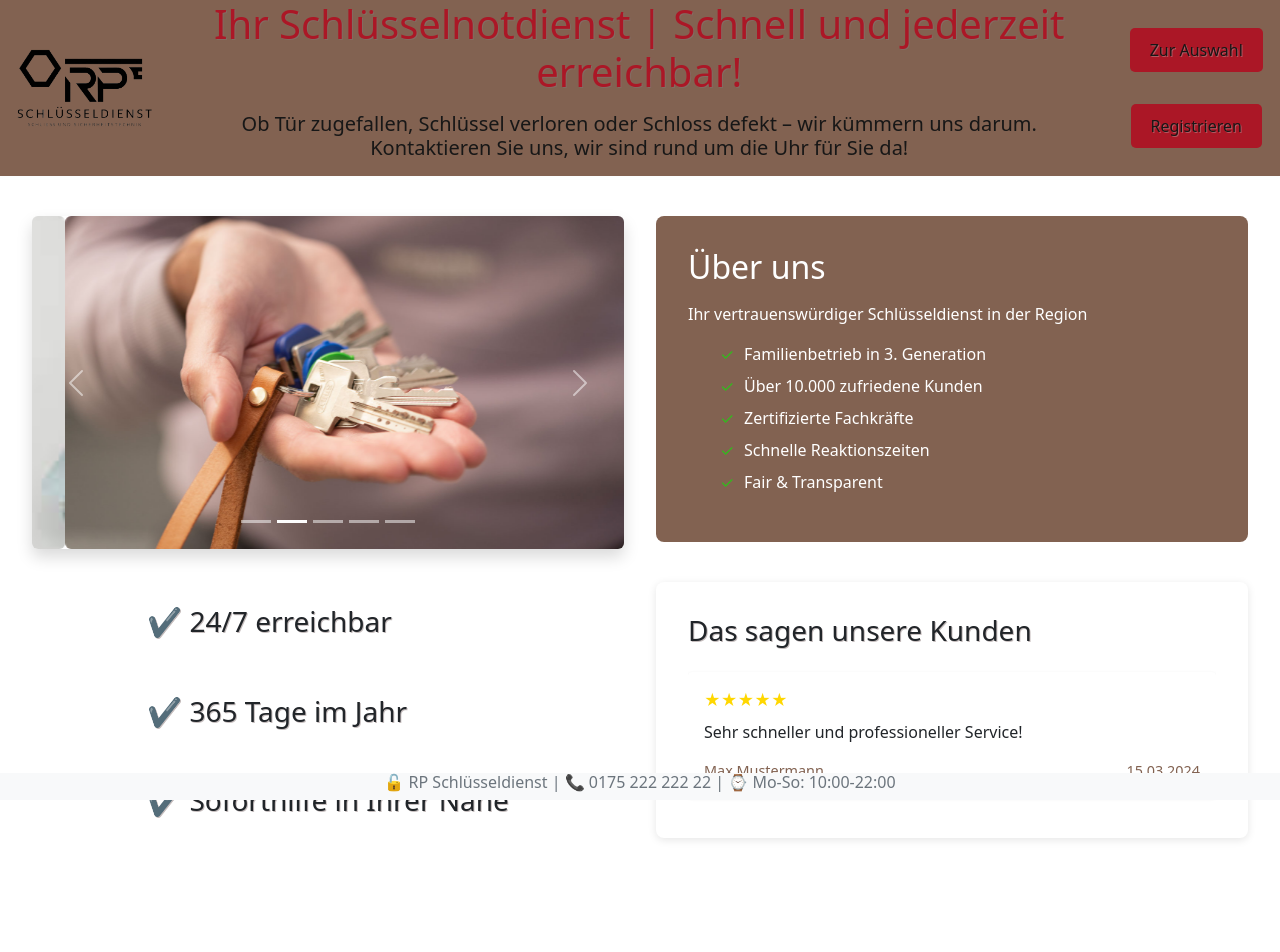
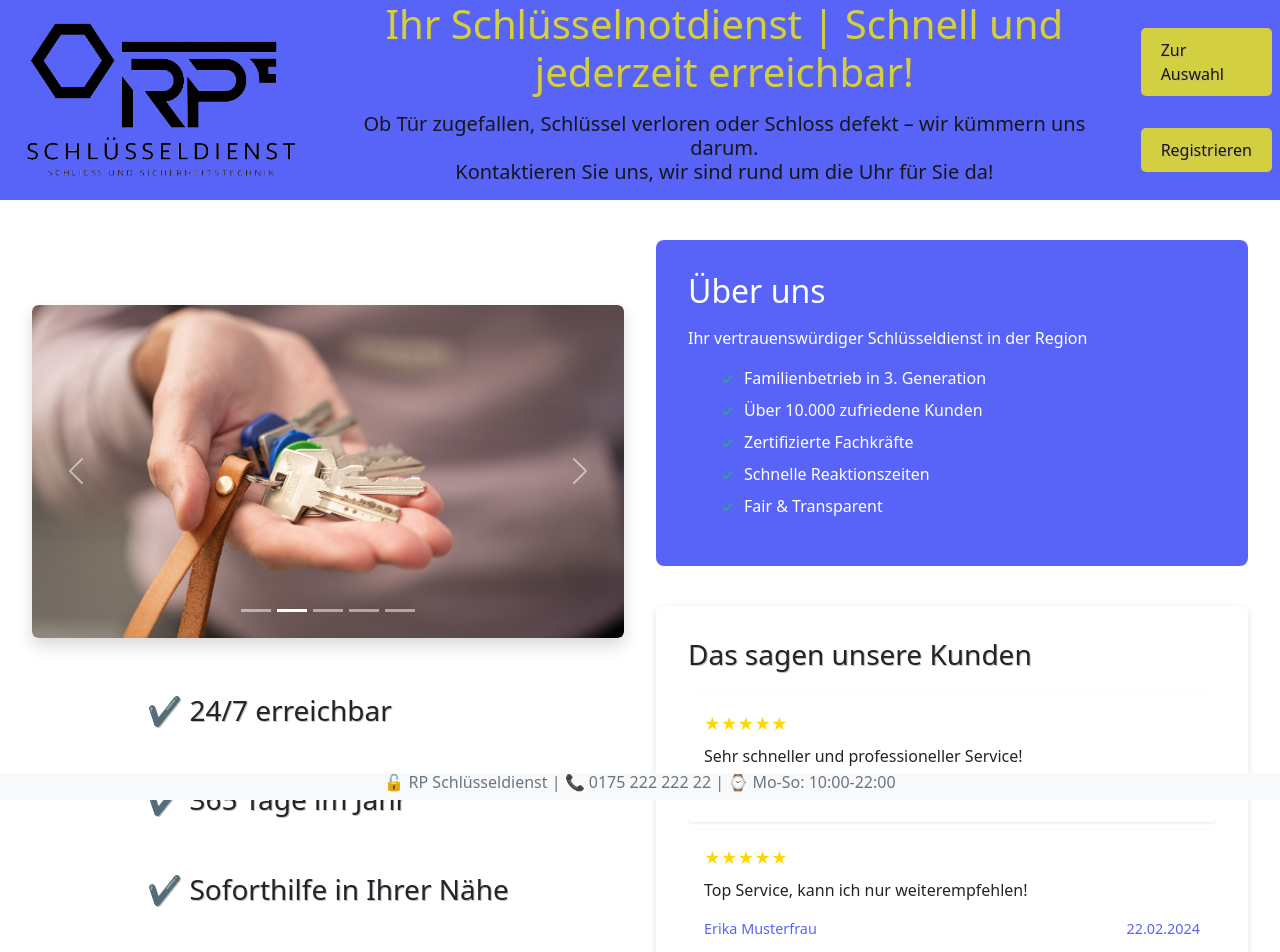
Before and after one commit to OGDeniz/RP_Schliess, a Next.js app: page / in a window 1280 px wide. Shown: the top 952 px of the page. Before the commit the page ends 874 px from the top, so only its background shows below. Built offline with nearby package versions, Linux system fonts and the light colour scheme.

Commit message:
Diverse Änderungen: SQL-Dialekte hinzugefügt, CSS-Stile angepasst, MariaDB-Datenbank konfiguriert, API-Endpoints aktualisiert und nicht mehr benötigte Dateien entfernt.

```diff
--- a/components/navigation/Navigation.jsx
+++ b/components/navigation/Navigation.jsx
@@ -9,7 +9,7 @@ export default function Navigation() {
             <div className={styles.navContainer}>
                 <div className={styles.leftNav}>
                     <Link href='/'>
-                        <Image src='/bilder/img5.png' alt='logo' width={150} height={100} />
+                        <Image src='/bilder/img5.png' alt='logo' width={300} height={200} />
                     </Link>
                 </div>
 
--- a/package.json
+++ b/package.json
@@ -15,7 +15,7 @@
     "axios": "^1.7.9",
     "bcryptjs": "^2.4.3",
     "bootstrap": "^5.3.2",
-    "maria-db": "^2.5.3",
+
     "next": "^15.0.4-canary.14",
     "next.js": "^1.0.3",
     "prop-types": "^15.8.1",
--- a/pages/api/index.js
+++ b/pages/api/index.js
@@ -1,5 +1,5 @@
-import { hash } from 'bcryptjs';
-import { connectToDatabase } from '../../utils/mongoDb';
+  import { hash } from 'bcryptjs';
+
 
 export default async function handler(req, res) {
     if (req.method === 'POST') {
--- a/pages/api/login.js
+++ /dev/null
@@ -1,42 +0,0 @@
-import { compare } from 'bcryptjs';
-import { connectToDatabase } from '../utils/mongoDb';
-
-/**
- * API handler for user login.
- *
- * @param {Object} req - The HTTP request object.
- * @param {string} req.method - The HTTP method of the request.
- * @param {Object} req.body - The body of the request.
- * @param {string} req.body.email - The email of the user.
- * @param {string} req.body.password - The password of the user.
- * @param {Object} res - The HTTP response object.
- * @returns {Promise<void>} - The response to the client.
- */
-
-export default async function handler(req, res) {
-    if (req.method !== 'POST') {
-        return res.status(405).json({ message: 'Method not allowed' });
-    }
-
-    const { email, password } = req.body;
-
-    if (!email || !password) {
-        return res.status(400).json({ message: 'Email and password are required' });
-    }
-
-    const { db } = await connectToDatabase();
-
-    const user = await db.collection('users').findOne({ email });
-
-    if (!user) {
-        return res.status(401).json({ message: 'Invalid email or password' });
-    }
-
-    const isPasswordValid = await compare(password, user.password);
-
-    if (!isPasswordValid) {
-        return res.status(401).json({ message: 'Invalid email or password' });
-    }
-
-    return res.status(200).json({ message: 'Login successful' });
-}
--- a/pages/index.js
+++ b/pages/index.js
@@ -3,11 +3,13 @@ import Slider from "@/components/ui/Slider";
 import styles from "styles/navigation.module.css";
 import homeStyles from "@/styles/home.module.css"; // Neues CSS Modul für die Startseite
 
+// Die Startseite wird in der Datei pages/index.js definiert.
+export default function Home() {
 
-export default function Home() {
+  // Die Bilder für den Slider und die Kundenbewertungen werden in Arrays definiert.
   const sliderImages = [
     {
-      url: "/bilder/img1.png",
+      url: "/bilder/img1.jpg",
       alt: "Schlüsseldienst Bild 1"
     },
     {
@@ -28,14 +30,23 @@ export default function Home() {
     }
   ];
 
+
   const reviews = [
     {
       text: "Sehr schneller und professioneller Service!",
       author: "Max Mustermann",
       rating: 5,
       date: "15.03.2024"
+    },
+    {
+      text: "Top Service, kann ich nur weiterempfehlen!",
+      author: "Erika Musterfrau",
+      rating: 5,
+      date: "22.02.2024"
     }
   ];
+
+  // Die Startseite besteht aus zwei Abschnitten: dem linken Abschnitt mit dem Slider und dem rechten Abschnitt mit Informationen über das Unternehmen und Kundenbewertungen.
    return (
     <div className={homeStyles.container}>
       <div className={homeStyles.leftSection}>
@@ -67,6 +78,7 @@ export default function Home() {
           </div>
         </div>
 
+
         <div className={homeStyles.reviewsSection}>
           <h3>Das sagen unsere Kunden</h3>
           <div className={homeStyles.reviewSlider}>
--- a/pages/utils/db.js
+++ b/pages/utils/db.js
@@ -4,7 +4,7 @@ const pool = mariadb.createPool({
     host: 'db5016811760.hosting-data.io',       // MariaDB-Host
     user: 'dbu1330002',            // Benutzername
     password: 'Chakalakachakalaka1312.',// Passwort
-    database: 'user_management',
+    database: 'dbs13584230',
     connectionLimit: 5,
 });
 
--- a/styles/main.css
+++ b/styles/main.css
@@ -4,11 +4,11 @@
   --primary: #2274A5;
   --primary-dark: #1B1B3A ;
 
-  --secondary: #826251;
-  --secondary-dark: #735C4E;
+  --secondary: #5863f8;
+  --secondary-dark: #5FBFF9;
 
   --success: #08eb00a4;
-  --danger: #AB1726;
+  --danger: #d2d041;
 }
 
 * {
--- a/styles/modal.module.css
+++ b/styles/modal.module.css
@@ -1,3 +1,9 @@
+/*
+    In diesem Modul definieren wir die Styles für das Modal. Das Modal wird in der Datei components/Modal.js verwendet.
+    Modal bezeichnet ein Fenster, das über dem eigentlichen Inhalt der Webseite erscheint. In unserem Fall wird das Modal verwendet,
+    um die Details eines Produkts anzuzeigen und dem Benutzer die Möglichkeit zu geben, das Produkt zu kaufen. Das Modal wird angezeigt, wenn der Benutzer auf ein Produkt klickt.
+*/
+
 /* styles/modal.module.css */
 .modalContent {
     padding: 2rem;
--- a/styles/produktseite.module.css
+++ b/styles/produktseite.module.css
@@ -1,5 +1,5 @@
 .backButton {
-    padding: 10px 20px;
+    padding: 20px;
     background-color: red;
     color: white;
     border: none;
--- a/styles/slider.module.css
+++ b/styles/slider.module.css
@@ -1,7 +1,7 @@
 /* styles/slider.module.css */
 .container {
     display: flex;
-    gap: 2rem;
+    gap: 3rem;
     padding: 2rem;
     max-width: 1400px;
     margin: 0 auto;
@@ -24,6 +24,7 @@
 
 .rightSection {
     flex: 1;
+    height: auto; /* Setze die Höhe des rechten Abschnitts auf auto  so dass er sich an den Inhalt anpasst */
     display: flex;
     flex-direction: column;
     gap: 2rem;
```
Also changed, not shown: components/features/products/Produktliste.jsx (+3 -23 lines), public/bilder/img1.jpg (added), public/bilder/img1.png (deleted).
